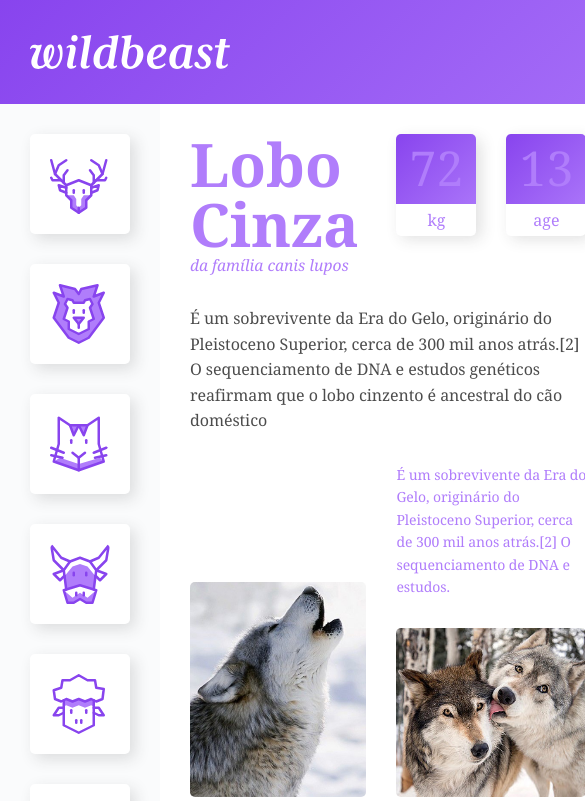
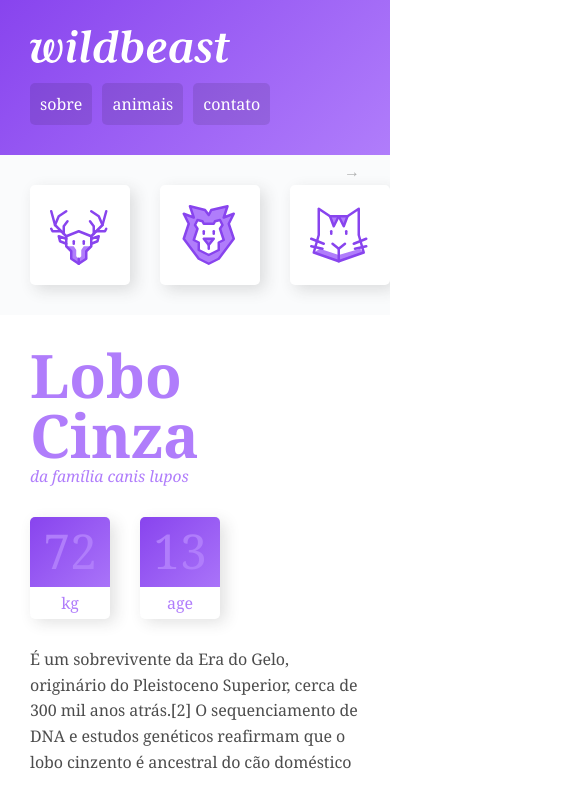
Before and after one commit to rodrigojunqueiradev/wildbeast, a plain HTML site: page index.html in a window 390 px wide. Shown: the top 801 px of the page, 585 px wide, since content can reach past the window. Drawn offline with Linux system fonts and the light colour scheme.

Commit message:
feat: CSS Responsivo - Conclusão do Projeto

```diff
--- a/css/style.css
+++ b/css/style.css
@@ -22,7 +22,7 @@ a {
 
 img {
   display: block;
-  max-width: 100%;
+  width: 100%;
   border-radius: 5px;
 }
 
@@ -35,6 +35,28 @@ img {
     "header header header"
     "sidenav content anuncios"
     "footer footer footer";
+}
+
+@media (max-width: 1200px) {
+  .estrutura {
+    grid-template-areas:
+      "header header header"
+      "sidenav content content"
+      "sidenav anuncios anuncios"
+      "footer footer footer";
+  }
+}
+
+@media (max-width: 760px) {
+  .estrutura {
+    grid-template-columns: 100%;
+    grid-template-areas:
+      "header"
+      "sidenav"
+      "content"
+      "anuncios"
+      "footer";
+  }
 }
 
 /* HEADER */
@@ -75,6 +97,21 @@ img {
   margin-left: 30px;
 }
 
+@media (max-width: 760px) {
+  .header {
+    grid-template-columns: auto;
+  }
+  .logo {
+    margin-bottom: 20px;
+  }
+  .header nav a {
+    font-size: 1em;
+  }
+  .header li + li {
+    margin-left: 10px;
+  }
+}
+
 /* SIDENAV */
 
 .sidenav {
@@ -99,6 +136,44 @@ img {
   background: #b07dfb;
 }
 
+@keyframes seta {
+  from {
+    right: 30px;
+  }
+  to {
+    right: 20px;
+  }
+}
+
+@media (max-width: 760px) {
+  .sidenav {
+    position: relative;
+    overflow-x: auto;
+    -webkit-overflow-scrolling: touch;
+    -ms-overflow-style: -ms-autohiding-scrollbar;
+  }
+  .sidenav::after {
+    content: "→";
+    position: absolute;
+    top: 5px;
+    right: 30px;
+    color: rgba(0, 0, 0, 0.3);
+    animation: seta 0.5s ease-in 0s infinite alternate;
+  }
+  .sidenav ul {
+    display: flex;
+  }
+  .sidenav ul li {
+    flex: 1 0 60px;
+  }
+  .sidenav {
+    padding: 0 30px;
+  }
+  .sidenav li a {
+    margin: 30px 30px 30px 0;
+  }
+}
+
 /* CONTENT */
 
 .content {
@@ -109,6 +184,12 @@ img {
   display: grid;
   grid-template-columns: 1fr 1fr;
   grid-gap: 30px;
+}
+
+@media (max-width: 600px) {
+  .content {
+    grid-template-columns: auto;
+  }
 }
 
 .col-wide {
@@ -236,6 +317,7 @@ p {
   align-content: start;
   padding: 30px;
   grid-gap: 30px;
+  grid-template-columns: repeat(auto-fit, minmax(150px, 1fr));
 }
 
 /* FOOTER */
```
